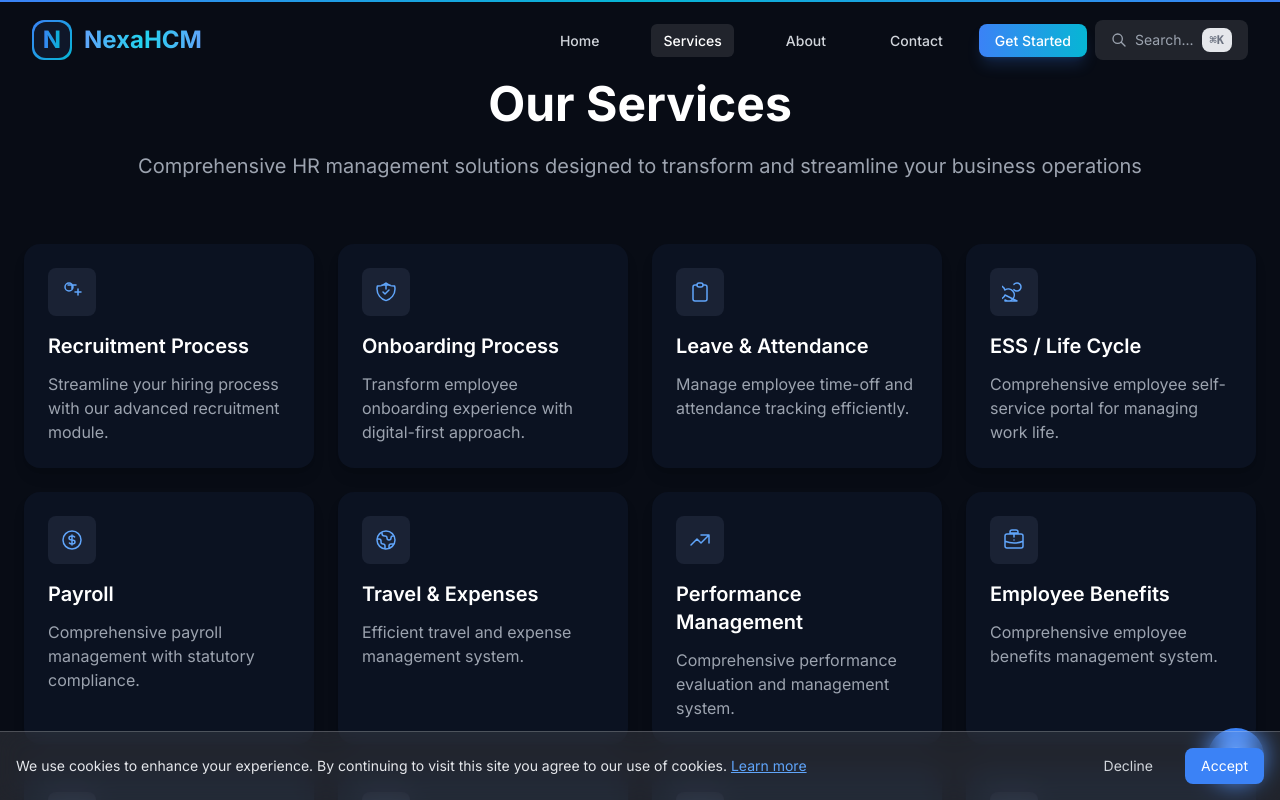
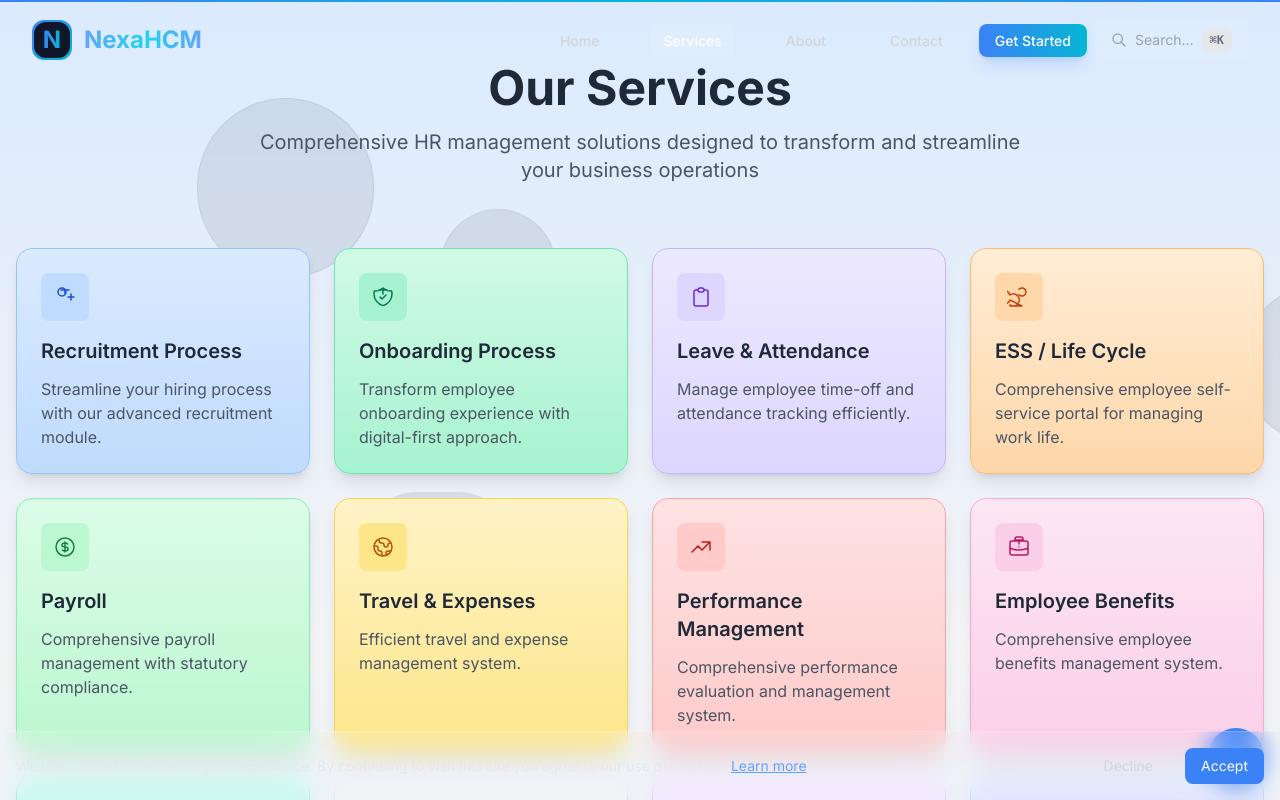
Before and after one commit to Prasanthk4/nexahcm, a React (Vite) app: page /services in a window 1280 px wide. Shown: the top 800 px of the page. Built offline with nearby package versions, Linux system fonts and the light colour scheme.

Commit message:
fix: Improve modal detail view with proper positioning and content display

```diff
--- a/src/pages/Services.jsx
+++ b/src/pages/Services.jsx
@@ -17,7 +17,7 @@
       aspect: "Cost",
       icon: (
         <svg className="w-5 h-5" fill="none" viewBox="0 0 24 24" stroke="currentColor">
-          <path strokeLinecap="round" strokeLinejoin="round" strokeWidth={1.5} d="M12 8c-1.657 0-3 .895-3 2s1.343 2 3 2 3 .895 3 2-1.343 2-3 2m0-8c1.11 0 2.08.402 2.599 1M12 8V7m0 1v8m0 0v1m0-1c-1.11 0-2.08-.402-2.599-1M21 12a9 9 0 11-18 0 9 9 0 0118 0z" />
+          <path strokeLinecap="round" strokeLinejoin="round" strokeWidth={1.5} d="M12 8c-1.657 0-3 .895-3 2s1.343 2 3 2 3 .895 3 2-1.343 2-3 2m0-8c1.11 0 2.08.402 2.599 1M12 8V7m0 1v8m0 0v1m0-1c-1.11 0-2.08-.402-2.599-1M21 12a9 9 0 11-18 0 9 9 0 0118 0z M12 9V5m0 0v4m0-4h4m-4 0H8" />
         </svg>
       ),
       onPremises: "High upfront costs for servers and SQL licenses, with ongoing maintenance expenses.",
@@ -57,7 +57,7 @@
       aspect: "Access & Mobility",
       icon: (
         <svg className="w-5 h-5" fill="none" viewBox="0 0 24 24" stroke="currentColor">
-          <path strokeLinecap="round" strokeLinejoin="round" strokeWidth={1.5} d="M21 12a9 9 0 11-18 0 9 9 0 0118 0z M12 9V5m0 0v4m0-4h4m-4 0H8" />
+          <path strokeLinecap="round" strokeLinejoin="round" strokeWidth={1.5} d="M21 12a9 9 0 01-9 9m9-9a9 9 0 00-9-9m9 9H3m9 9a9 9 0 01-9-9m9 9c1.657 0 3-4.03 3-9s-1.343-9-3-9m0 18c-1.657 0-3-4.03-3-9s1.343-9 3-9m-9 9a9 9 0 019-9" />
         </svg>
       ),
       onPremises: "Limited to local access or VPNs for ASP.NET apps and SQL databases.",
@@ -66,7 +66,7 @@
   ];
 
   return (
-    <div className="w-full overflow-hidden rounded-xl bg-[#1a2234] p-1">
+    <div className="w-full overflow-hidden rounded-xl bg-gradient-to-br from-[#1a2234] to-[#1d2639] p-1">
       <div className="relative overflow-x-auto rounded-xl">
         <div className="absolute inset-0 bg-gradient-to-r from-blue-500/5 to-purple-500/5"></div>
         <table className="w-full border-collapse">
@@ -99,7 +99,7 @@
                 <div className="flex items-center space-x-2">
                   <div className="w-8 h-8 rounded-lg bg-gradient-to-br from-blue-500/20 to-purple-500/20 flex items-center justify-center">
                     <svg className="w-5 h-5 text-blue-400" fill="none" viewBox="0 0 24 24" stroke="currentColor">
-                      <path strokeLinecap="round" strokeLinejoin="round" strokeWidth={1.5} d="M19 21V5a2 2 0 00-2-2H7a2 2 0 00-2 2v16m14 0h2m-2 0h-5m-9 0H3m2 0h5m-9 0H0m2 0h5m-9 0h2m2 0h5m-10 0H0m10 0h2m-10 0H0m10 0h2m-10 0H0m2 0h5m-9 0H3m2 0h5" />
+                      <path strokeLinecap="round" strokeLinejoin="round" strokeWidth={1.5} d="M19 21V5a2 2 0 00-2-2H7a2 2 0 00-2 2v16m14 0h2m-2 0h-5m-9 0H3m2 0h5m-9 0H0m2 0h5m-9 0H3m2 0h5m-9 0H0m2 0h5m-10 0H0m10 0h2m-10 0H0m10 0h2m-10 0H0m2 0h5m-9 0H3m2 0h5" />
                     </svg>
                   </div>
                   <span>On-Premises</span>
@@ -949,69 +949,80 @@
       initial={{ opacity: 0 }}
       animate={{ opacity: 1 }}
       exit={{ opacity: 0 }}
-      className="bg-[#0B1221] rounded-3xl p-8 shadow-lg relative"
+      className={`fixed inset-0 z-50 flex items-center justify-center p-4 bg-black bg-opacity-50`}
+    >
+      <motion.div
+        initial={{ scale: 0.95 }}
+        animate={{ scale: 1 }}
+        exit={{ scale: 0.95 }}
+        className={`bg-gradient-to-b ${module.cardColor} rounded-3xl p-8 shadow-lg relative w-full max-w-6xl max-h-[90vh] overflow-y-auto`}
       >
         <button
           onClick={onClose}
-        className="absolute top-4 right-4 text-gray-400 hover:text-white transition-colors"
+          className="absolute top-4 right-4 text-gray-600 hover:text-gray-800 bg-white bg-opacity-50 rounded-full p-2"
         >
           <span className="text-sm font-medium">Close ×</span>
         </button>
 
         <div className="flex items-center mb-6">
-        <div className="w-12 h-12 rounded-xl bg-[#1a2234] text-blue-400 flex items-center justify-center mr-4">
+          <div className={`w-12 h-12 rounded-xl ${module.bgColor} ${module.iconColor} flex items-center justify-center mr-4`}>
             {module.icon}
           </div>
-        <h2 className="text-2xl font-bold text-white">{module.title}</h2>
+          <h2 className="text-2xl font-bold text-gray-800">{module.title}</h2>
         </div>
 
         <div className="grid grid-cols-1 lg:grid-cols-3 gap-8">
           <div className="lg:col-span-2">
             <div className="mb-8">
-            <h3 className="text-xl font-semibold text-white mb-4">Overview</h3>
-            <p className="text-gray-400">{module.overview}</p>
+              <h3 className="text-xl font-semibold text-gray-800 mb-4">Overview</h3>
+              <p className="text-gray-600">{module.overview || module.description}</p>
             </div>
 
+            {module.steps && (
               <div>
-            <h3 className="text-xl font-semibold text-white mb-4">Process Steps</h3>
+                <h3 className="text-xl font-semibold text-gray-800 mb-4">Process Steps</h3>
                 <div className="grid grid-cols-2 md:grid-cols-3 lg:grid-cols-6 gap-4">
-              {module.steps?.map((step, index) => (
+                  {module.steps.map((step, index) => (
                     <div
                       key={index}
-                  className="p-4 rounded-xl bg-[#1a2234] text-center"
+                      className={`p-4 rounded-xl ${module.bgColor} bg-opacity-80 text-center shadow-sm`}
                     >
-                  <div className="w-8 h-8 rounded-full bg-blue-400/20 text-blue-400 flex items-center justify-center mx-auto mb-2">
+                      <div className={`w-8 h-8 rounded-full ${module.iconColor} bg-opacity-30 flex items-center justify-center mx-auto mb-2`}>
                         {index + 1}
                       </div>
-                  <p className="text-sm font-medium text-gray-300">{step}</p>
+                      <p className="text-sm font-medium text-gray-800">{step}</p>
                     </div>
                   ))}
                 </div>
               </div>
+            )}
           </div>
 
+          {module.benefits && (
             <div>
-          <h3 className="text-xl font-semibold text-white mb-4">Key Benefits</h3>
+              <h3 className="text-xl font-semibold text-gray-800 mb-4">Key Benefits</h3>
               <div className="space-y-4">
-            {module.benefits?.map((benefit, index) => (
+                {module.benefits.map((benefit, index) => (
                   <div
                     key={index}
-                className="p-4 rounded-xl bg-[#1a2234]"
+                    className={`p-4 rounded-xl ${module.bgColor} bg-opacity-90 shadow-sm`}
                   >
                     <div className="flex items-center mb-2">
-                  <div className="w-5 h-5 rounded-full bg-blue-400/20 text-blue-400 flex items-center justify-center mr-3">
+                      <div className={`w-5 h-5 rounded-full ${module.iconColor} bg-opacity-30 flex items-center justify-center mr-3`}>
                         <svg className="w-3 h-3" fill="none" viewBox="0 0 24 24" stroke="currentColor">
                           <path strokeLinecap="round" strokeLinejoin="round" strokeWidth={2} d="M5 13l4 4L19 7" />
                         </svg>
                       </div>
-                  <h4 className="font-medium text-blue-400">{benefit.title}</h4>
+                      <h4 className={`font-medium ${module.iconColor}`}>{benefit.title}</h4>
                     </div>
-                <p className="text-sm text-gray-400 ml-8">{benefit.description}</p>
+                    <p className="text-sm text-gray-700 ml-8">{benefit.description}</p>
                   </div>
                 ))}
               </div>
             </div>
+          )}
         </div>
+      </motion.div>
     </motion.div>
   );
 };
@@ -1020,21 +1031,19 @@
   return (
     <motion.div
       onClick={() => onClick({ ...service, colorIndex: index })}
-      className="bg-[#0B1221] hover:bg-[#141e33] rounded-2xl p-6 shadow-lg transition-all duration-300 cursor-pointer"
+      className={`group cursor-pointer bg-gradient-to-b ${service.cardColor} rounded-2xl p-6 shadow-lg hover:shadow-xl transition-all duration-300 border ${service.borderColor} hover:bg-opacity-90`}
       initial={{ opacity: 0, y: 20 }}
       animate={{ opacity: 1, y: 0 }}
       transition={{ duration: 0.5, delay: index * 0.1 }}
       whileHover={{ scale: 1.02 }}
     >
-      <div className="w-12 h-12 rounded-lg bg-[#1a2234] flex items-center justify-center mb-4">
-        <div className="text-blue-400">
+      <div className={`w-12 h-12 rounded-lg ${service.bgColor} ${service.iconColor} flex items-center justify-center mb-4`}>
         {service.icon}
       </div>
-      </div>
-      <h3 className="text-xl font-semibold text-white mb-3 group-hover:text-blue-400 transition-colors">
+      <h3 className={`text-xl font-semibold text-gray-800 mb-3 group-hover:${service.iconColor} transition-colors`}>
         {service.title}
       </h3>
-      <p className="text-gray-400">
+      <p className="text-gray-600">
         {service.shortDesc}
       </p>
     </motion.div>
@@ -1045,13 +1054,65 @@
   const [selectedModule, setSelectedModule] = useState(null);
 
   return (
-    <div className="min-h-screen bg-[#080c15] text-white py-20 px-4 sm:px-6">
-      <div className="max-w-7xl mx-auto">
+    <motion.div
+      initial={{ opacity: 0 }}
+      animate={{ opacity: 1 }}
+      exit={{ opacity: 0 }}
+      className="min-h-screen bg-gradient-to-b from-blue-100 via-gray-100 to-blue-100 relative overflow-hidden"
+    >
+      {/* Background Elements */}
+      <div className="fixed inset-0 overflow-hidden pointer-events-none">
+        <div className="absolute inset-0">
+          {/* Floating Elements */}
+          <div className="absolute inset-0">
+            {Array.from({ length: 5 }).map((_, index) => (
+              <motion.div
+                key={index}
+                className="absolute"
+                initial={{ x: 0, y: 0 }}
+                animate={{
+                  x: [0, Math.random() * 100 - 50],
+                  y: [0, Math.random() * 100 - 50]
+                }}
+                transition={{
+                  duration: 3 + Math.random() * 2,
+                  repeat: Infinity,
+                  repeatType: "reverse",
+                  ease: "easeInOut"
+                }}
+                style={{
+                  left: `${Math.random() * 100}%`,
+                  top: `${Math.random() * 100}%`,
+                  width: 100 + Math.random() * 100,
+                  height: 100 + Math.random() * 100,
+                }}
+              >
+                <div className="w-full h-full bg-slate-700/10 rounded-full backdrop-blur-sm border border-slate-600/10" />
+              </motion.div>
+            ))}
+          </div>
+        </div>
+      </div>
+
+      {/* Content */}
+      <div className="relative z-10 container mx-auto px-4 py-16">
         <div className="text-center mb-16">
-          <h1 className="text-4xl md:text-5xl font-bold mb-6">Our Services</h1>
-          <p className="text-xl text-gray-400">
+          <motion.h1
+            className="text-4xl md:text-5xl font-bold text-gray-800 mb-4"
+            initial={{ opacity: 0, y: 20 }}
+            animate={{ opacity: 1, y: 0 }}
+            transition={{ duration: 0.5 }}
+          >
+            Our Services
+          </motion.h1>
+          <motion.p
+            className="text-xl text-gray-600 max-w-3xl mx-auto"
+            initial={{ opacity: 0, y: 20 }}
+            animate={{ opacity: 1, y: 0 }}
+            transition={{ duration: 0.5, delay: 0.2 }}
+          >
             Comprehensive HR management solutions designed to transform and streamline your business operations
-          </p>
+          </motion.p>
         </div>
 
         {selectedModule ? (
@@ -1069,7 +1130,7 @@
           </div>
         )}
       </div>
-    </div>
+    </motion.div>
   );
 };
 
```
Lines whose indentation alone changed are shown as unchanged.
